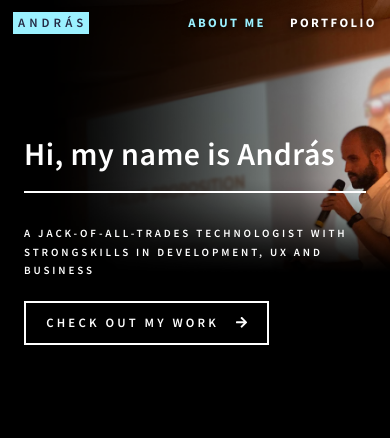
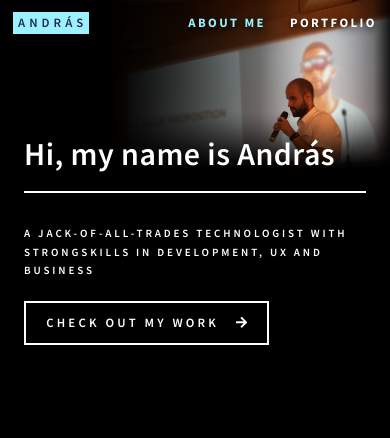
Before and after one commit to andrascodes/old_homepage, a Gatsby site: page / in a window 390 px wide. Shown: the top 438 px of the page. Built offline with nearby package versions, Linux system fonts and the light colour scheme; Gatsby itself is replaced by a stand-in of ours; what @fortawesome/fontawesome-free-brands would draw is missing.

Commit message:
Fix Banner responsivity issue on 480px less width

```diff
--- a/src/components/Banner/index.js
+++ b/src/components/Banner/index.js
@@ -8,6 +8,7 @@ import React from 'react'
 
 const StyledBanner = styled.div`
   color: white;
+  background-color: ${props => props.bgColor};
   max-height: 50rem;
   height: 60vh;
   min-height: 22.7rem;
@@ -124,24 +125,24 @@ const StyledInner = styled.div`
   }
 `
 
-const StyledColorOverlay = styled.div`
-  /* background-color: ${props =>
-    props.index === true ? '#242943' : '#8d82c4'}; */
-  /* background-color: #1e272e; */
-  content: '';
-  display: block;
-  height: 100%;
-  left: 0;
-  opacity: 0.85;
-  pointer-events: none;
-  position: absolute;
-  top: 0;
-  transition: opacity 2.5s ease;
-  transition-delay: 0.75s;
-  width: 100%;
-  z-index: 2;
-  overflow: hidden;
-`
+// const StyledColorOverlay = styled.div`
+//   /* background-color: ${props =>
+//     props.index === true ? '#242943' : '#8d82c4'}; */
+//   /* background-color: #1e272e; */
+//   content: '';
+//   display: block;
+//   height: 100%;
+//   left: 0;
+//   opacity: 0.85;
+//   pointer-events: none;
+//   position: absolute;
+//   top: 0;
+//   transition: opacity 2.5s ease;
+//   transition-delay: 0.75s;
+//   width: 100%;
+//   z-index: 2;
+//   overflow: hidden;
+// `
 
 const StyledTitle = styled.h1`
   font-size: 3.08rem;
@@ -248,11 +249,27 @@ const StyledButtonIcon = styled(FontAwesomeIcon)`
 `
 
 const StyledImg = styled(Img)`
+  height: 100%;
+
   & img {
     object-fit: cover !important;
     /* object-position: 50% 38% !important; */
     object-position: 50% 45% !important;
     font-family: ' object-fit: cover !important; object-position: 50% 50% !important; ';
+  }
+
+  @media screen and (max-width: 736px) {
+    & img {
+      object-position: 50% 90% !important;
+    }
+  }
+
+  @media screen and (max-width: 480px) {
+    height: unset;
+
+    & picture img {
+      height: unset;
+    }
   }
 `
 
@@ -290,7 +307,6 @@ const Banner = props => {
           left: 0,
           top: 0,
           width: '100%',
-          height: '100%',
           zIndex: 1,
         }}
       />
```
